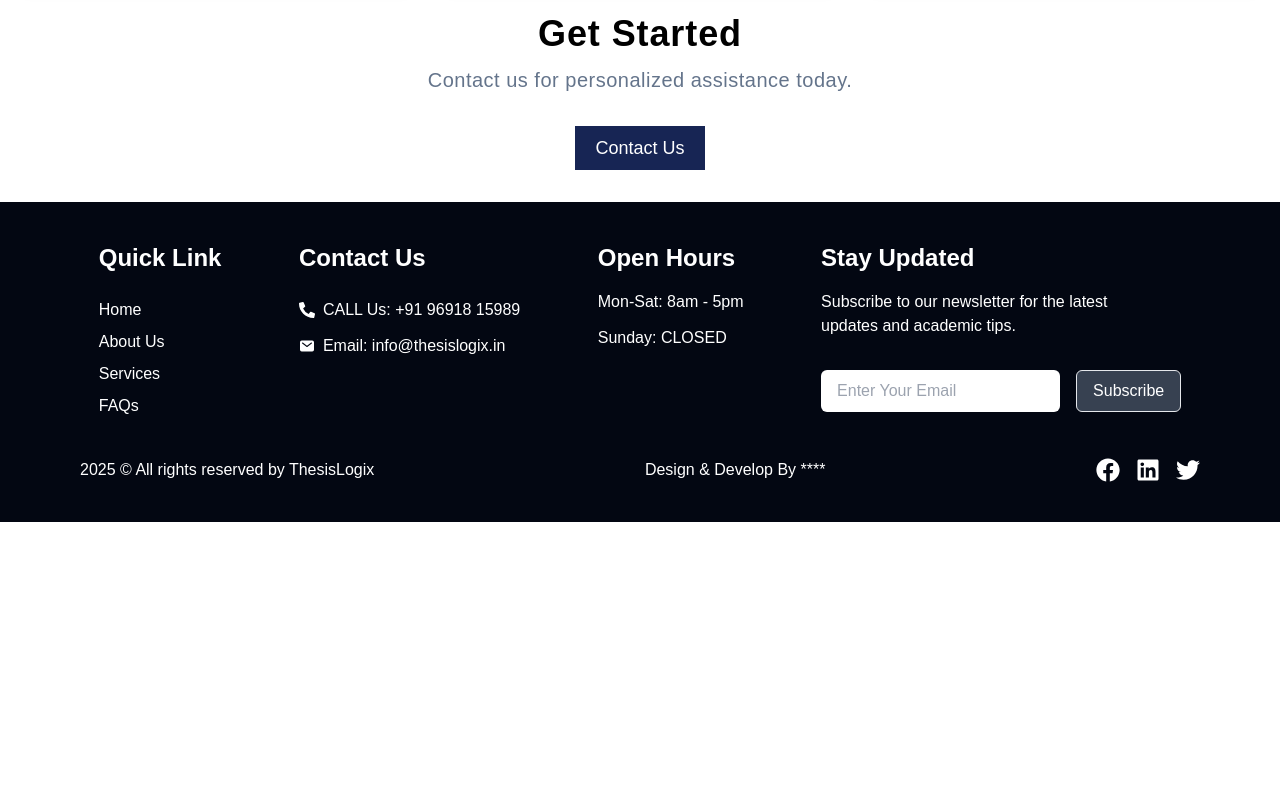
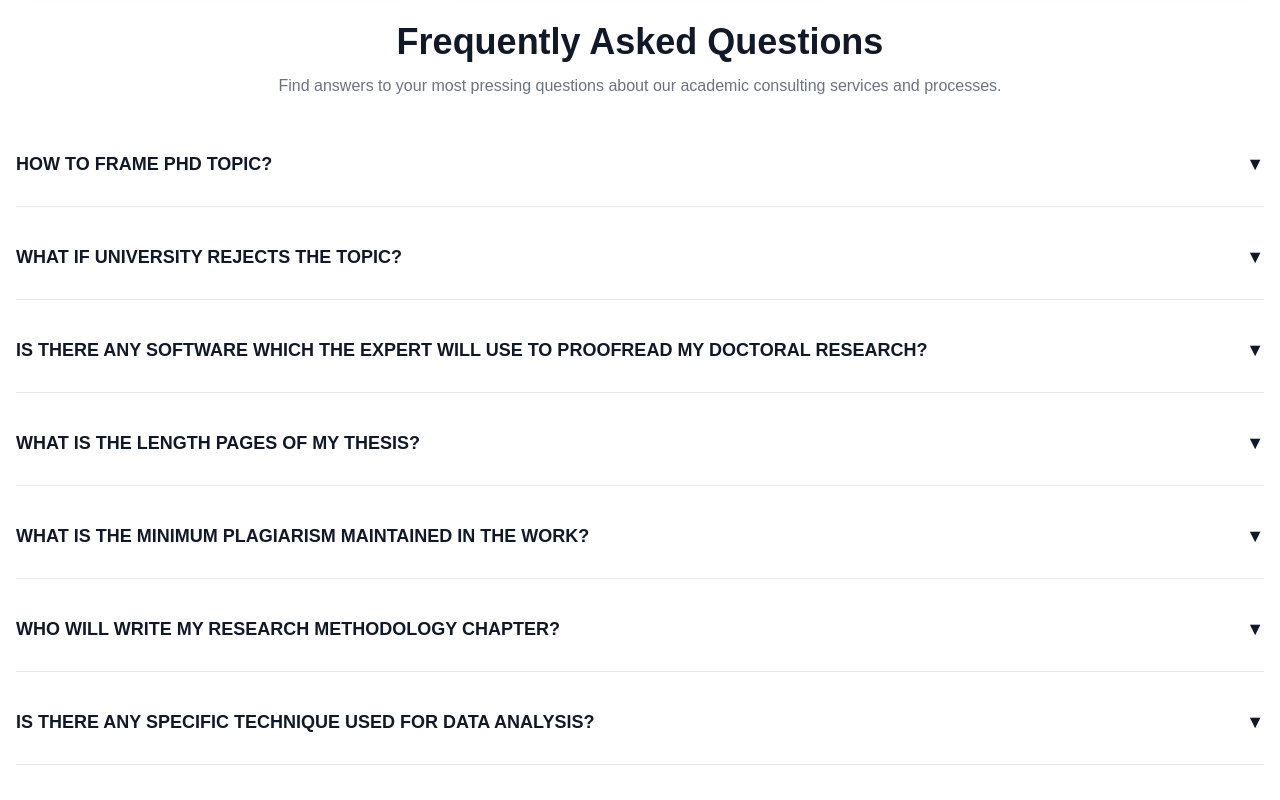
Before and after one commit to AjayPawarExist/thesislogix, a Next.js app: page / in a window 1280 px wide. Shown: the part 1380-2180 px from the top of the page. Before the commit the page ends 1902 px from the top, so only its background shows below. Built offline with nearby package versions, Linux system fonts and the light colour scheme.

Commit message:
FAq completed

```diff
--- /dev/null
+++ b/src/app/components/FAQs.jsx
@@ -0,0 +1,103 @@
+"use client"; // Mark this file as a client component
+
+import { useState } from "react";
+
+export default function FAQSection() {
+  const [open, setOpen] = useState(null);
+
+  // Toggle FAQ open/close
+  const toggleFAQ = (index) => {
+    setOpen(open === index ? null : index);
+  };
+
+  // FAQ Data
+  const faqs = [
+    {
+      question: "HOW TO FRAME PHD TOPIC?",
+      answer:
+        "While framing the topic, always be particular about the research ideas and also about the university and professional background. The topic should be new which means it should be previously attempted.",
+    },
+    {
+      question: "WHAT IF UNIVERSITY REJECTS THE TOPIC?",
+      answer:
+        "ThesisLogix Services takes full responsibility of the consulting service offered and hence if the topic or proposal is rejected, we provide an additional set of topics after understanding the reason of refusal.",
+    },
+    {
+      question:
+        "IS THERE ANY SOFTWARE WHICH THE EXPERT WILL USE TO PROOFREAD MY DOCTORAL RESEARCH?",
+      answer:
+        "Our professionals prefer to do the proofreading manually because we can’t rely on software. However, if you want us to use the tools, we will use the software.",
+    },
+    {
+      question: "WHAT IS THE LENGTH PAGES OF MY THESIS?",
+      answer:
+        "Generally, the length of a PhD thesis varies from 100-150 pages; however, it could go up to 200-250 pages depending on the specialization.",
+    },
+    {
+      question: "WHAT IS THE MINIMUM PLAGIARISM MAINTAINED IN THE WORK?",
+      answer:
+        "Our writers shall write all chapters originally and there shall be no plagiarism. However, due to some match of technical words and definitions, we guarantee less than 10% plagiarism.",
+    },
+    {
+      question: "WHO WILL WRITE MY RESEARCH METHODOLOGY CHAPTER?",
+      answer:
+        "Our professional with the best knowledge of your research topic, field, and area will write the research methodology for your research.",
+    },
+    {
+      question: "IS THERE ANY SPECIFIC TECHNIQUE USED FOR DATA ANALYSIS?",
+      answer:
+        "There are no particular data analysis techniques; it will be decided according to the data collected and the hypothesis.",
+    },
+    {
+      question: "WILL THE EXPERT WRITE AS PER JOURNAL STANDARDS?",
+      answer:
+        "Yes, our expert will write as per the journal standards and requirements as laid out in their guidelines.",
+    },
+  ];
+
+  return (
+    <div className="w-full px-4 py-10 bg-white text-black">
+      {/* Header Section */}
+      <div className="w-full mx-auto text-center">
+        <h2 className="text-2xl md:text-4xl font-bold text-gray-900">
+          Frequently Asked Questions
+        </h2>
+        <p className="text-sm md:text-base text-gray-500 mt-3">
+          Find answers to your most pressing questions about our academic
+          consulting services and processes.
+        </p>
+      </div>
+
+      {/* FAQ Items */}
+      <div className="mt-10 w-full mx-auto space-y-6">
+        {faqs.map((faq, index) => (
+          <div
+            key={index}
+            className="border-b last:border-none pb-4 transition-all duration-300"
+          >
+            {/* Question */}
+            <button
+              onClick={() => toggleFAQ(index)}
+              className="w-full flex justify-between items-center py-3 text-left text-lg font-semibold text-gray-900 hover:text-blue-900 focus:outline-none"
+            >
+              {faq.question}
+              <span
+                className={`transform transition-transform duration-300 ${
+                  open === index ? "rotate-180" : ""
+                }`}
+              >
+                ▼
+              </span>
+            </button>
+            {/* Answer */}
+            {open === index && (
+              <div className="mt-2 text-sm md:text-base text-gray-600">
+                {faq.answer}
+              </div>
+            )}
+          </div>
+        ))}
+      </div>
+    </div>
+  );
+}
--- a/src/app/components/Navbar.jsx
+++ b/src/app/components/Navbar.jsx
@@ -86,7 +86,7 @@ export default function Home() {
                         {/* Subscribe Button */}
                         <div className="hidden flex justify-center mt-5 sm:mt-0 sm:block">
                             <button className="border bg-[#de4278] px-6 sm:px-6 py-3 sm:py-4 rounded-md hover:bg-[#b52154] text-white font-semibold">
-                                Subscribe Now
+                                SUBSCRIBE NOW
                             </button>
                         </div>
                     </div>
--- a/src/app/page.js
+++ b/src/app/page.js
@@ -1,11 +1,13 @@
 import Herosection from "./components/Herosection";
 import Contact from "./components/Contact";
 import Services from "./components/Services";
+import FAQs from "./components/FAQs";
 export default function Home() {
   return (
     <>
       <Herosection />
       <Services />
+      <FAQs/>
       <Contact />
     </>
   );
```
